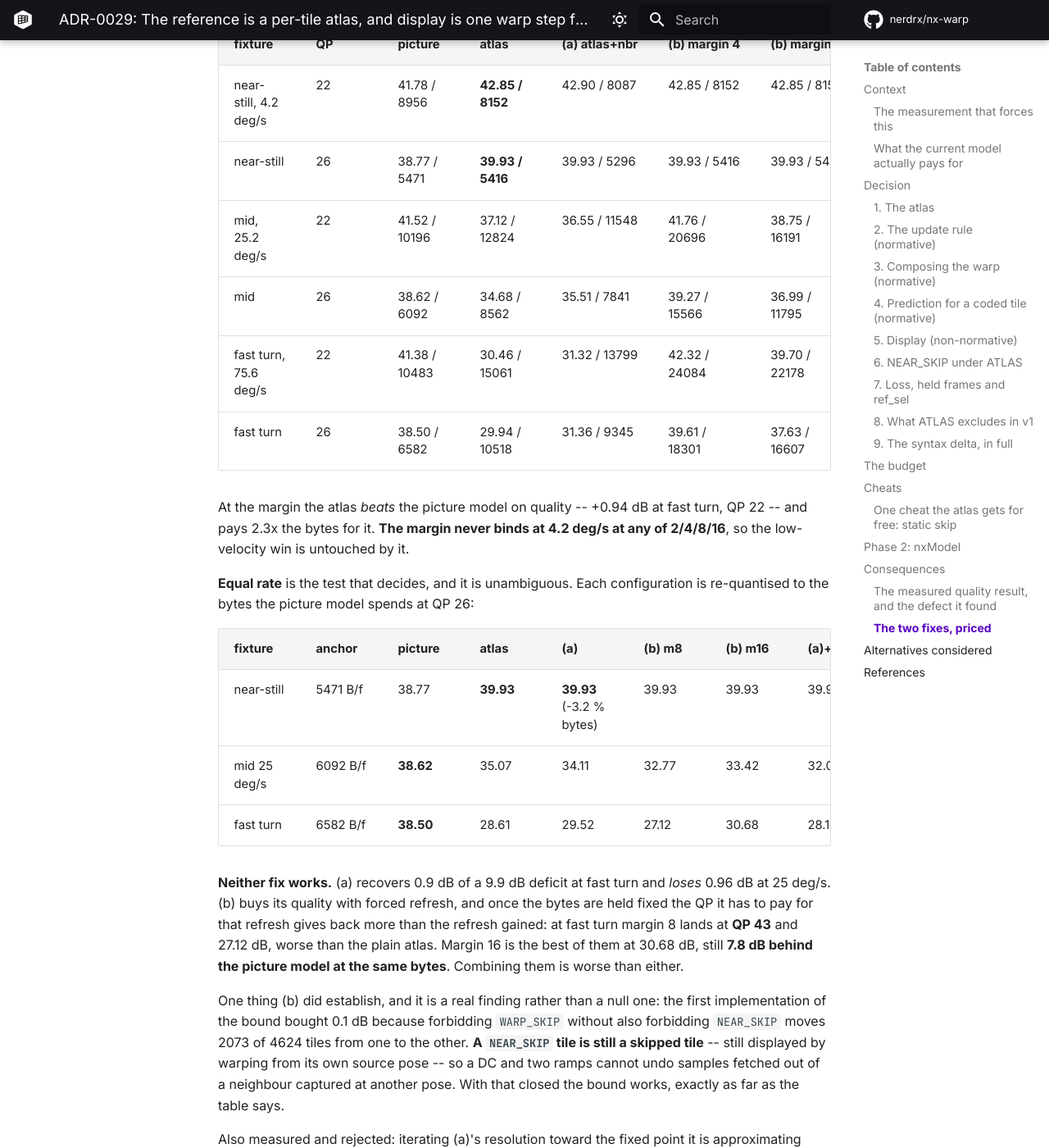
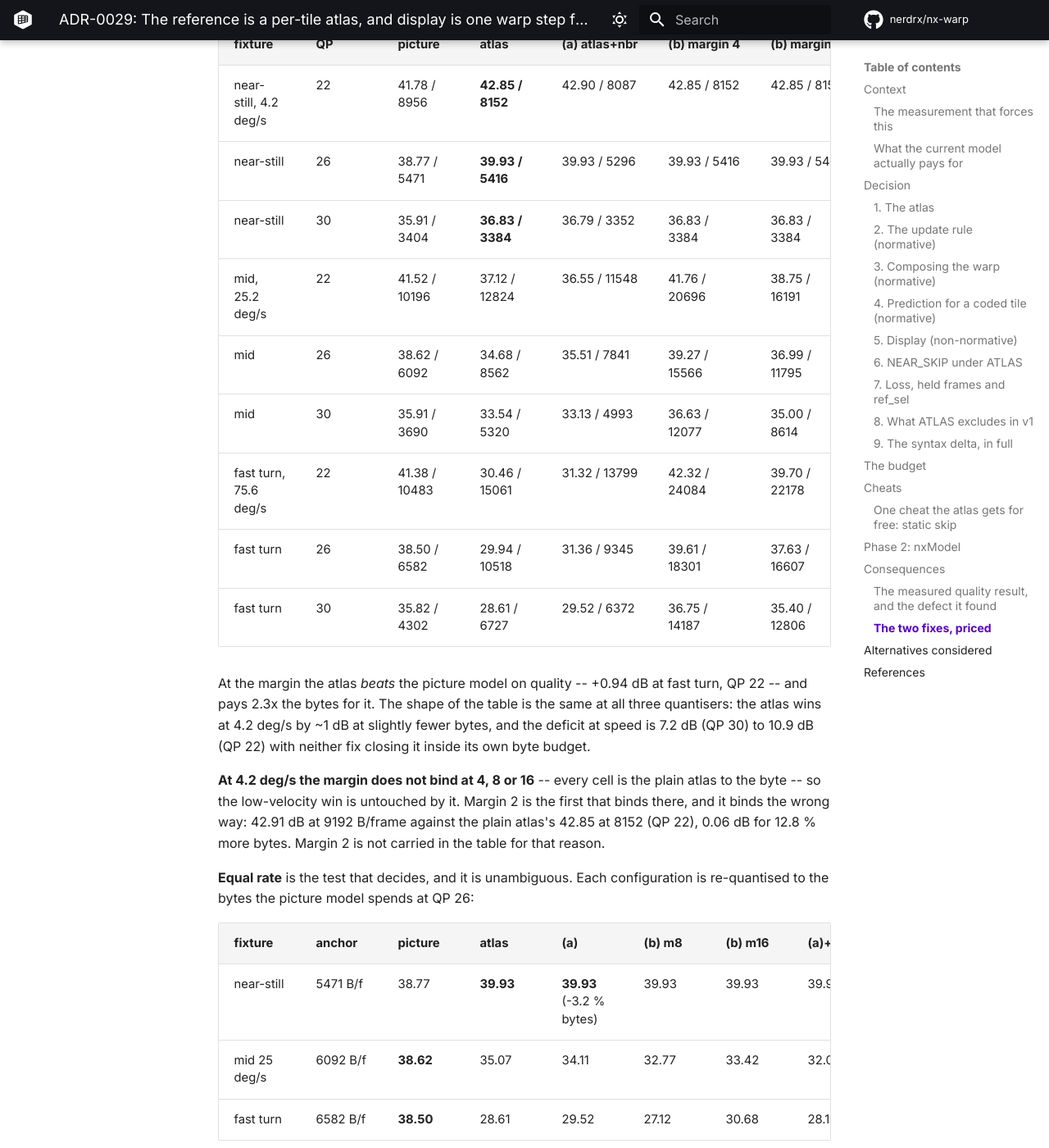
Before and after one commit to nerdrx/nx-warp, an MkDocs documentation site: the page built from docs/adr/0029-atlas-reference.md, in a window 1280 px wide and 1400 px high, scrolled down 18762 px. Shown: the whole window at 82% size. Built offline with MkDocs 1.6.1 and Material for MkDocs 9.7.7, drawn with Linux system fonts in a browser that asks for light colours; comment, search, counter and statistics services are not loaded.

Commit message:
adr-0029: the QP 30 leg of the pricing table, and margin 2 does bind
The equal-QP table stopped at QP 22 and 26.  The QP 30 measurements existed --
same harness, same three fixtures, 1088x1088, 16 frames, luma PSNR of the
displayed picture over frames 1..15 -- and are now in the table.  They say the
same thing the other two quantisers do, which is the point of carrying them:
the atlas wins by 0.92 dB at 4.2 deg/s at 0.6 % fewer bytes, and trails by
2.37 dB at 25 deg/s and 7.21 dB at 75.6 deg/s.  The deficit at speed narrows
with QP (10.92 dB at QP 22, 8.56 at 26, 7.21 at 30) because a coarse quantiser
hurts the picture model too; it does not close.

Also corrected: the claim that the margin never binds at 4.2 deg/s "at any of
2/4/8/16" was measured only for 4/8/16.  Margin 2 does bind there, and it is a
bad trade -- 42.91 dB / 9192 B/f against the plain atlas's 42.85 / 8152 at
QP 22, 0.06 dB for 12.8 % more bytes.  Stated as measured.

Co-Authored-By: Claude Fable 5.1 <noreply@anthropic.com>

```diff
--- a/docs/adr/0029-atlas-reference.md
+++ b/docs/adr/0029-atlas-reference.md
@@ -680,14 +680,25 @@ over frames 1..15:
 |---|---|---|---|---|---|---|---|
 | near-still, 4.2 deg/s | 22 | 41.78 / 8956 | **42.85 / 8152** | 42.90 / 8087 | 42.85 / 8152 | 42.85 / 8152 | 42.85 / 8152 |
 | near-still | 26 | 38.77 / 5471 | **39.93 / 5416** | 39.93 / 5296 | 39.93 / 5416 | 39.93 / 5416 | 39.93 / 5416 |
+| near-still | 30 | 35.91 / 3404 | **36.83 / 3384** | 36.79 / 3352 | 36.83 / 3384 | 36.83 / 3384 | 36.83 / 3384 |
 | mid, 25.2 deg/s | 22 | 41.52 / 10196 | 37.12 / 12824 | 36.55 / 11548 | 41.76 / 20696 | 38.75 / 16191 | 37.26 / 13961 |
 | mid | 26 | 38.62 / 6092 | 34.68 / 8562 | 35.51 / 7841 | 39.27 / 15566 | 36.99 / 11795 | 35.66 / 9707 |
+| mid | 30 | 35.91 / 3690 | 33.54 / 5320 | 33.13 / 4993 | 36.63 / 12077 | 35.00 / 8614 | 33.86 / 6599 |
 | fast turn, 75.6 deg/s | 22 | 41.38 / 10483 | 30.46 / 15061 | 31.32 / 13799 | 42.32 / 24084 | 39.70 / 22178 | 36.59 / 18340 |
 | fast turn | 26 | 38.50 / 6582 | 29.94 / 10518 | 31.36 / 9345 | 39.61 / 18301 | 37.63 / 16607 | 35.50 / 13362 |
+| fast turn | 30 | 35.82 / 4302 | 28.61 / 6727 | 29.52 / 6372 | 36.75 / 14187 | 35.40 / 12806 | 33.80 / 9859 |
 
 At the margin the atlas *beats* the picture model on quality -- +0.94 dB at
-fast turn, QP 22 -- and pays 2.3x the bytes for it. **The margin never binds at
-4.2 deg/s at any of 2/4/8/16**, so the low-velocity win is untouched by it.
+fast turn, QP 22 -- and pays 2.3x the bytes for it. The shape of the table is
+the same at all three quantisers: the atlas wins at 4.2 deg/s by ~1 dB at
+slightly fewer bytes, and the deficit at speed is 7.2 dB (QP 30) to 10.9 dB
+(QP 22) with neither fix closing it inside its own byte budget.
+
+**At 4.2 deg/s the margin does not bind at 4, 8 or 16** -- every cell is the
+plain atlas to the byte -- so the low-velocity win is untouched by it. Margin 2
+is the first that binds there, and it binds the wrong way: 42.91 dB at
+9192 B/frame against the plain atlas's 42.85 at 8152 (QP 22), 0.06 dB for
+12.8 % more bytes. Margin 2 is not carried in the table for that reason.
 
 **Equal rate** is the test that decides, and it is unambiguous. Each
 configuration is re-quantised to the bytes the picture model spends at QP 26:
```
